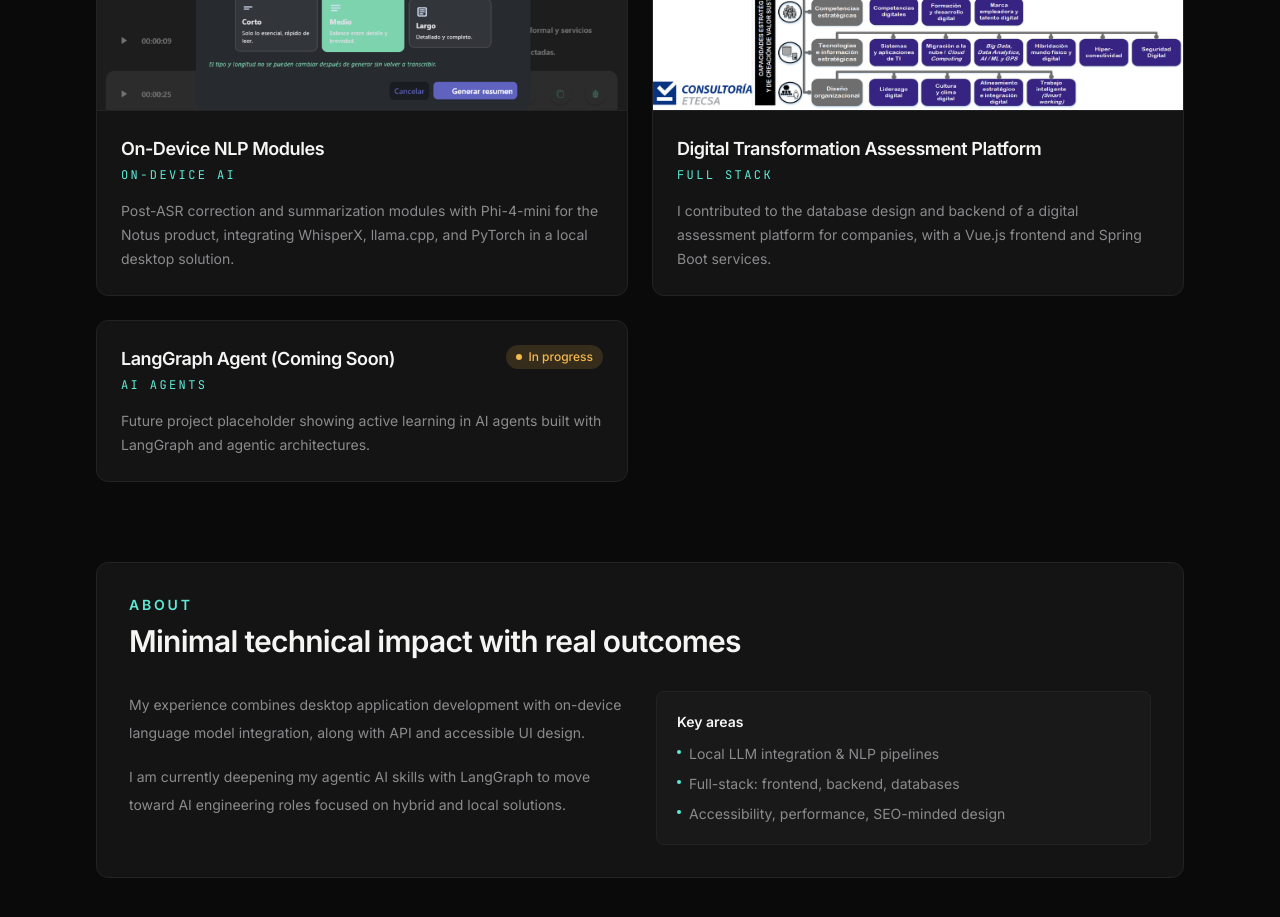
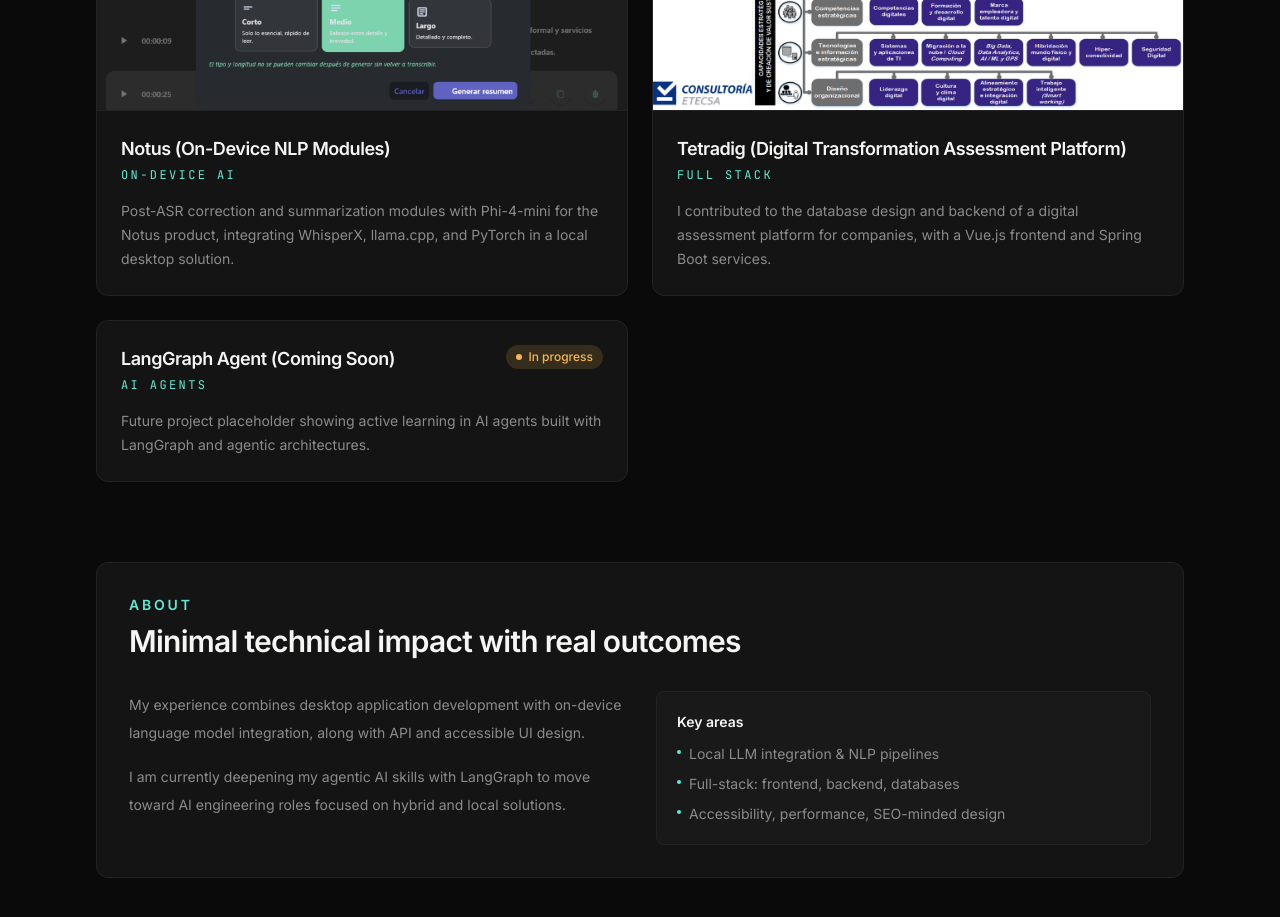
Before and after one commit to 0rlandoMG/Portafolio-Orlando-AI2, a Next.js app: page / in a window 1280 px wide. Shown: the part 1040-1957 px from the top of the page. Built offline with nearby package versions, Linux system fonts and the light colour scheme.

Commit message:
fix: correct project titles and clean up ETECSA tech stack - Add real project names (Notus, Tetradig) alongside descriptive titles - Remove "Stack: ..." line from ETECSA longDescription (duplicated info)

```diff
--- a/data/projects.js
+++ b/data/projects.js
@@ -1,7 +1,7 @@
 const projects = [
   {
     id: "tesis-notus",
-    title: "On-Device NLP Modules",
+    title: "Notus (On-Device NLP Modules)",
     image: "/images/project-notus.png",
     imageLarge: "/images/project-notus.png",
     description:
@@ -15,14 +15,14 @@ const projects = [
   },
   {
     id: "etecsa-platform",
-    title: "Digital Transformation Assessment Platform",
+    title: "Tetradig (Digital Transformation Assessment Platform)",
     image: "/images/project-etecsa.png",
     imageLarge: "/images/project-etecsa.png",
     description:
       "I contributed to the database design and backend of a digital assessment platform for companies, with a Vue.js frontend and Spring Boot services.",
     longDescription:
-      "Digital transformation maturity models let organizations self-assess across dimensions such as processes, technology, culture and data governance, positioning themselves on a maturity scale from traditional operation to full digitalization. Their value lies in providing a roadmap to prioritize areas and measure progress, yet they often remain dispersed in documents and spreadsheets.\n\nI collaborated on TETR4DIG, a desktop application that digitizes the TETR4DIG maturity model used by ETECSA to assess digital transformation across organizational units. The project replaces manual evaluation processes with a centralized tool that standardizes survey application and result consolidation.\n\nMy contribution focused on database design and backend development: I modeled a normalized PostgreSQL schema to represent survey instruments, responses and results consistently across units without duplication or inconsistency when generating reports.\n\nHighlights:\n- Desktop interface in Java Swing, designed for non-technical evaluators with guided flows prioritizing clarity\n- Normalized PostgreSQL schema for instruments and survey results\n- Exportable reports by organizational unit\n- Developed in collaboration with ETECSA stakeholders over nine months\n\nStack: Java 22, Java Swing, PostgreSQL",
-    techs: ["Java", "Spring Boot", "Vue.js", "PostgreSQL", "HTML", "CSS"],
+      "Digital transformation maturity models let organizations self-assess across dimensions such as processes, technology, culture and data governance, positioning themselves on a maturity scale from traditional operation to full digitalization. Their value lies in providing a roadmap to prioritize areas and measure progress, yet they often remain dispersed in documents and spreadsheets.\n\nI collaborated on TETR4DIG, a desktop application that digitizes the TETR4DIG maturity model used by ETECSA to assess digital transformation across organizational units. The project replaces manual evaluation processes with a centralized tool that standardizes survey application and result consolidation.\n\nMy contribution focused on database design and backend development: I modeled a normalized PostgreSQL schema to represent survey instruments, responses and results consistently across units without duplication or inconsistency when generating reports.\n\nHighlights:\n- Desktop interface in Java Swing, designed for non-technical evaluators with guided flows prioritizing clarity\n- Normalized PostgreSQL schema for instruments and survey results\n- Exportable reports by organizational unit\n- Developed in collaboration with ETECSA stakeholders over nine months",
+    techs: ["Java 22", "Java Swing", "PostgreSQL"],
     links: [],
     status: "completed",
     category: "Full Stack",
```
